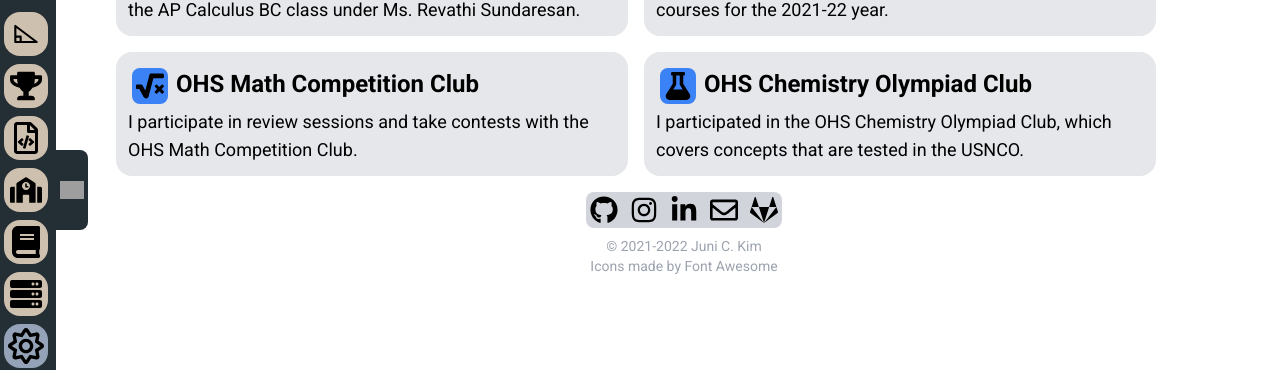
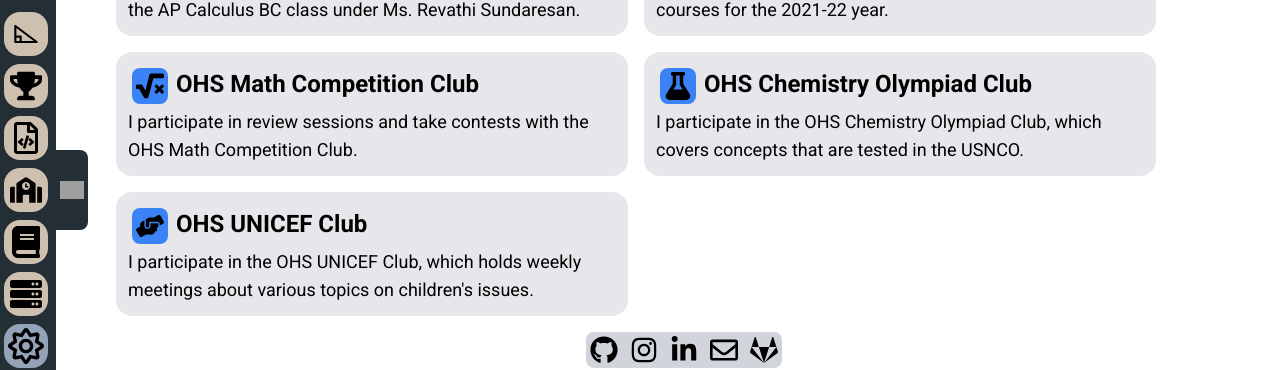
Before and after one commit to Tennis-Ball/Personal-Website-v3, a Vue app: page /school in a window 1280 px wide. Shown: the part 210-580 px from the top of the page. Built offline with nearby package versions, Linux system fonts and the light colour scheme; grey boxes are pictures that could not be loaded; what particles.vue3 would draw is missing.

Commit message:
additional content

```diff
--- a/src/components/Card.vue
+++ b/src/components/Card.vue
@@ -1,15 +1,16 @@
 <script setup lang="ts">
-import chem from '../assets/work/chemistry.svg';
-import code from '../assets/work/code.svg';
-import math from '../assets/work/math.svg';
-import pen from '../assets/work/pen.svg';
-import teach from '../assets/work/teach.svg';
-import vue from '../assets/work/vue.svg';
-import rust from '../assets/work/rust.svg';
-import r from '../assets/work/r.svg';
-import git from '../assets/work/git.svg';
-import db from '../assets/work/db.svg';
-import eye from '../assets/work/eye.svg';
+import chem from "../assets/work/chemistry.svg";
+import code from "../assets/work/code.svg";
+import math from "../assets/work/math.svg";
+import pen from "../assets/work/pen.svg";
+import teach from "../assets/work/teach.svg";
+import vue from "../assets/work/vue.svg";
+import rust from "../assets/work/rust.svg";
+import r from "../assets/work/r.svg";
+import git from "../assets/work/git.svg";
+import db from "../assets/work/db.svg";
+import eye from "../assets/work/eye.svg";
+import volunteer from "../assets/work/volunteer.svg";
 
 const icon = {
   chem,
@@ -23,22 +24,24 @@
   git,
   db,
   eye,
+  volunteer,
 };
 
 const props = defineProps<{
   title: String;
   icon:
-		| 'chem'
-		| 'math'
-		| 'code'
-		| 'teach'
-		| 'pen'
-		| 'vue'
-		| 'rust'
-		| 'r'
-		| 'git'
-		| 'db'
-		| 'eye';
+    | "chem"
+    | "math"
+    | "code"
+    | "teach"
+    | "pen"
+    | "vue"
+    | "rust"
+    | "r"
+    | "git"
+    | "db"
+    | "eye"
+    | "volunteer";
   href?: String;
 }>();
 
--- a/src/views/School.vue
+++ b/src/views/School.vue
@@ -27,8 +27,12 @@
       Competition Club.
     </Card>
     <Card icon="chem" title="OHS Chemistry Olympiad Club">
-      I participated in the OHS Chemistry Olympiad Club, which covers concepts
+      I participate in the OHS Chemistry Olympiad Club, which covers concepts
       that are tested in the USNCO.
+    </Card>
+    <Card icon="volunteer" title="OHS UNICEF Club">
+      I participate in the OHS UNICEF Club, which holds weekly meetings about
+      various topics on children's issues.
     </Card>
   </div>
 </template>
```
Also changed, not shown: src/assets/work/volunteer.svg (added). Lines whose indentation alone changed are shown as unchanged.
